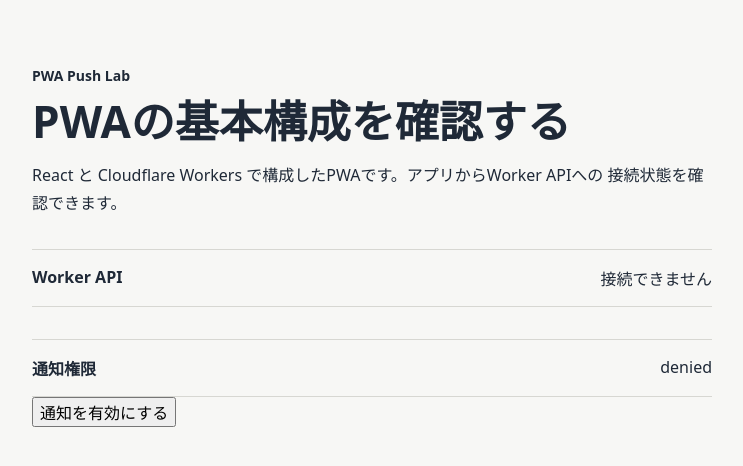
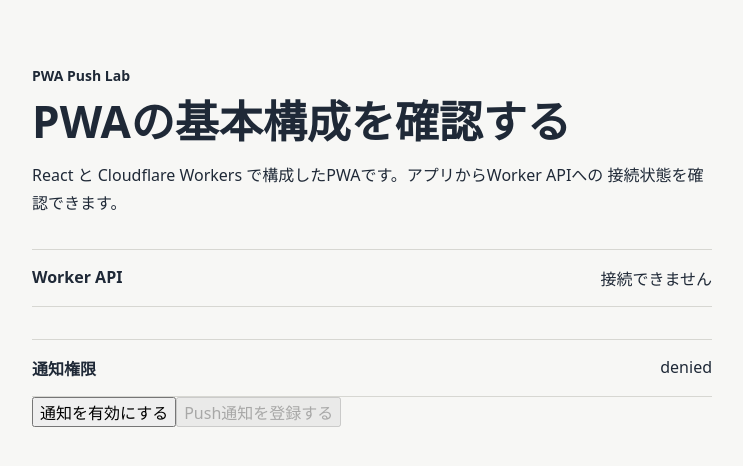
Before and after one commit to 427harinn/pwa-push-lab, a React (Vite) app: page / in a window 1280 px wide. Shown: the top 466 px of the page, without its empty margins (268-1011 px from the left). Built offline with nearby package versions, Linux system fonts and the light colour scheme; no server answers.

Commit message:
M4: PushSubscriptionの取得を追加

```diff
--- a/package.json
+++ b/package.json
@@ -11,17 +11,19 @@
     "typecheck": "tsc -b --pretty false"
   },
   "dependencies": {
+    "@mmmike/web-push": "^1.5.0",
     "react": "latest",
     "react-dom": "latest"
   },
   "devDependencies": {
     "@cloudflare/vite-plugin": "latest",
+    "@types/node": "latest",
     "@types/react": "latest",
     "@types/react-dom": "latest",
     "@vitejs/plugin-react": "latest",
+    "tsx": "^4.23.15",
     "typescript": "latest",
     "vite": "latest",
-    "wrangler": "latest",
-    "@types/node": "latest"
+    "wrangler": "latest"
   }
 }
--- a/src/App.tsx
+++ b/src/App.tsx
@@ -1,4 +1,6 @@
 import { useEffect, useState } from "react";
+
+const VAPID_PUBLIC_KEY = "BG7aFLQ6Nsdg7rEq4ea9IadQl2Cy8C8wYQTBZzTBuvfkEimntsV_MWzuYB1BQIyfIWJ6UZHvL44xZ2krPEjhRIs";
 
 type HealthResponse = {
   ok: boolean;
@@ -39,6 +41,22 @@
     }
   }
 
+  async function subscribeToPush() {
+    if(Notification.permission !== "granted") {
+      return;
+    }
+
+    const registration = await navigator.serviceWorker.ready;
+
+    const subscription = await registration.pushManager.subscribe({
+      userVisibleOnly: true,
+      applicationServerKey: VAPID_PUBLIC_KEY,
+    });
+
+    console.log("PushSubscription:", subscription);
+    console.log("PushSubscription JSON:", subscription.toJSON());
+  }
+
   return (
     <main className="container">
       <p className="eyebrow">PWA Push Lab</p>
@@ -66,6 +84,13 @@
       >
         通知を有効にする
       </button>
+
+      <button
+        onClick={subscribeToPush}
+        disabled={notificationStatus !== "granted"}
+      >
+        Push通知を登録する
+      </button>
     </main>
   );
 }
```
Also changed, not shown: scripts/generate-vapid.ts (added, +9 -0 lines), 1 other file (tests, documents, lock files or other folders).
